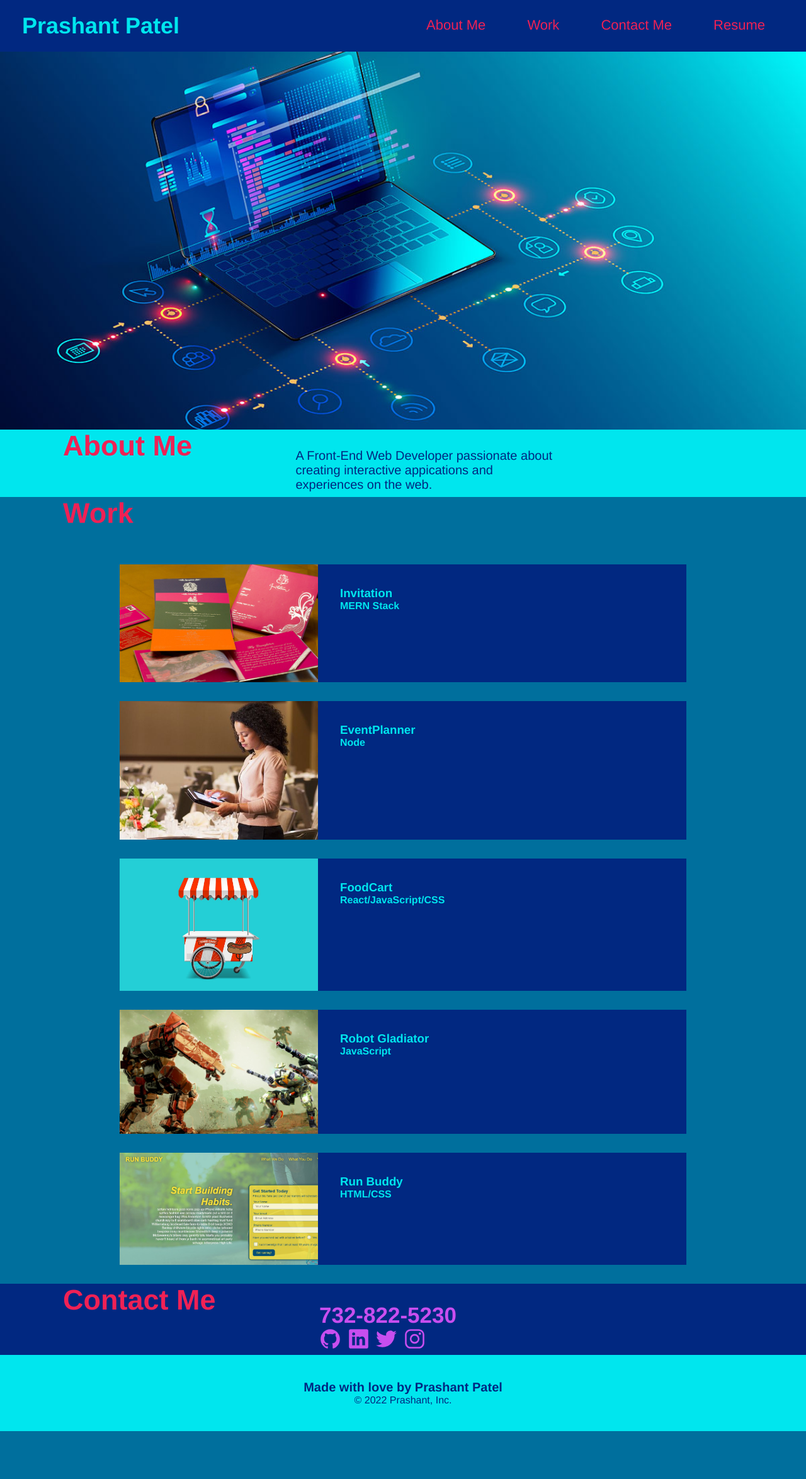
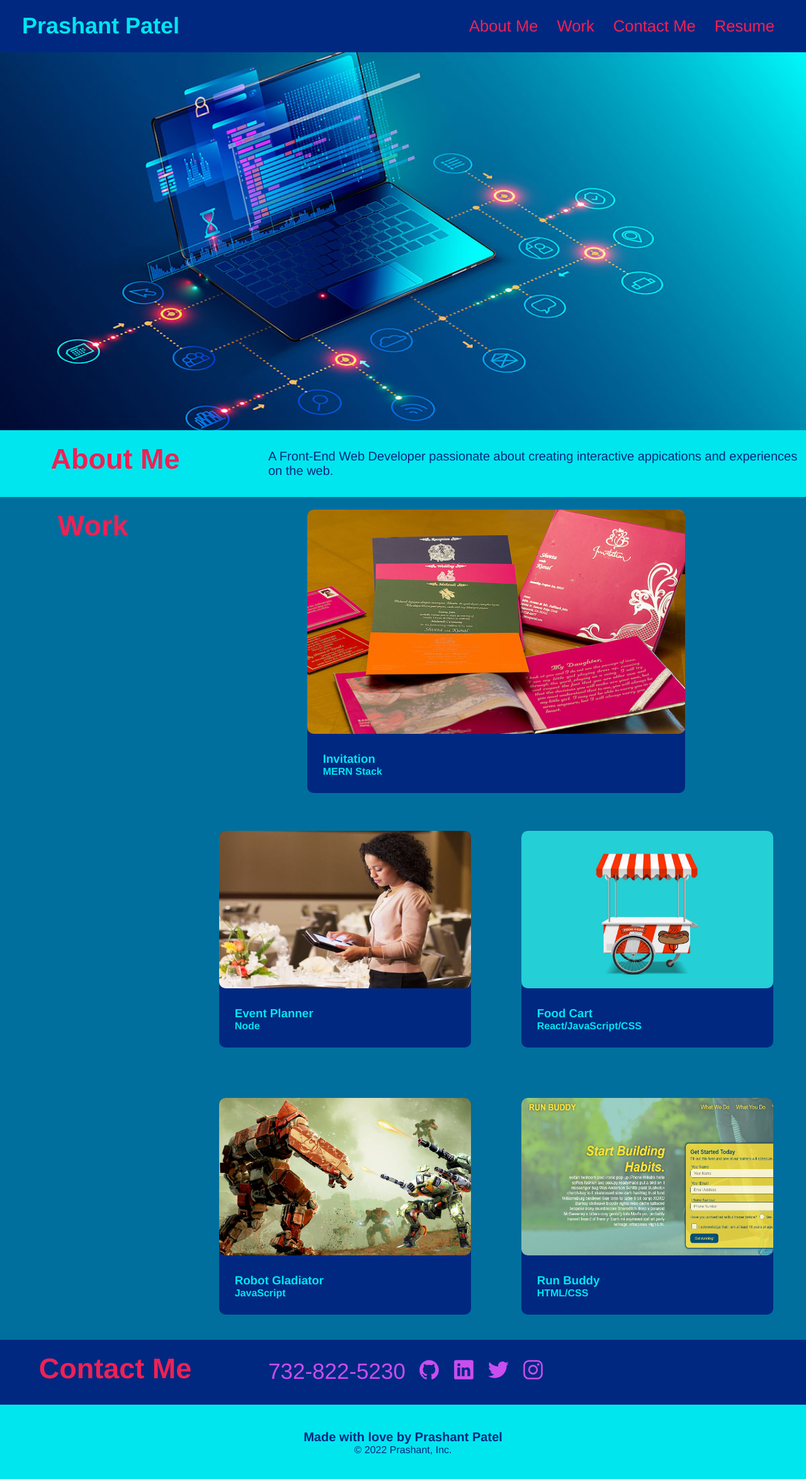
Before and after one commit to prashantp22/horiseon-1, a plain HTML site: page index.html in a window 1280 px wide. Shown: the whole page at 63% size. Before the commit the page ends 2272 px from the top, so only its background shows below. Drawn offline with nearby package versions, Linux system fonts and the light colour scheme.

Commit message:
add sizing and links

```diff
--- a/assets/CSS/style.css
+++ b/assets/CSS/style.css
@@ -13,6 +13,9 @@ body {
 header {
     padding: 20px 35px;
     background-color: #012881;
+    display: flex;
+    justify-content: space-between;
+    flex-wrap: wrap;
 }
 
 header h1{
@@ -20,7 +23,6 @@ header h1{
     font-size: 36px;
     color: #00e6ee;
     margin: 0;
-    display: inline;
 }
 
 header a {
@@ -33,13 +35,25 @@ header nav {
     margin: 7px 0;
 }
 
-header nav ul li {
-    display: inline;
-    margin: 0 30px;
-    font-weight: lighter;
-    font-size: 22px;
+header nav ul{
+    display: flex;
+    flex-wrap: wrap;
+    justify-content: space-between;
+    align-items: center;
+    list-style: none;
 }
 
+header nav ul li a {
+    padding: 10px 15px;
+    font-weight: lighter;
+    font-size: 2vw;
+}
+header nav ul li a:hover {
+    background: #00e6ee;
+    color: #012881;
+    border-radius: 15px;
+    text-shadow: none;
+  }
 .hero {
     background-image: url('../images/shutterstock.jpg');
     height: 600px;
@@ -50,71 +64,103 @@ header nav ul li {
 
 .aboutme{
     background-color: #00e6ee;
+    display: flex;
 }
 
+.aboutme div{
+    display: inline-flex;
+    vertical-align: top;
+    text-align: left;
+    margin: 30px 0 30px 60px;
+    flex-wrap: wrap;
+    flex: 70%;
+}
 .aboutme p{
     font-size: 20px;
+    color: #012881;
 }
 
 .section-title{
     font-size: 45px;
   color: #ef2155;
-  margin-bottom: 35px;
-  padding: 0 100px 20px 100px;
-  display: inline-block;
+  margin-top: 20px;
+  display: inline-flex;
+  flex: 30%;
+  justify-content: space-around;
 }
 
-.aboutme p{
-    color: #012881;
-    width: 410px;
-    display: inline-block;
-    vertical-align: top;
-    text-align: left;
-    margin: 30px 0 0 60px;
+.one{
+    display: flex;
+}
+.works{
+    width: 100%;
+    margin: 0 auto;
+    display: flex;
+    flex-wrap: wrap;
+    justify-content: center;
+    align-items: flex-start;
+}
+.work{
+    margin: 40px;
+    background: #012881;
+    color: #00e6ee;
+    flex: 0 0 400px;
+    border-radius: 10px;
+ }
+
+.grow{
+    margin: 20px;
+    background: #012881;
+    color: #00e6ee;
+    flex: 0 0 600px;
+    border-radius: 10px;
 }
 
-.work{
-    width: 900px;
-    margin: 0 auto 30px auto;
-    background: #012881;
-    color: #00e6ee;
-    overflow: auto;
- }
-
+.grow img{
+    width: 600px;
+    border-radius: 10px;
+}
 .work img{
-    width: 35%;
-    float: left;
+    width: 400px;
+    height: 250px;
+    border-radius: 10px;
 }
 
 .workname{
-    padding: 35px;
-    float: left;
-    width: 65%;
+    padding: 25px;
 }
 
-
+.works a{
+    text-decoration: none;
+}
 .contact{
     background-color: #012881;
+    display: flex;
 }
 
 .contact div{
-    width: 410px;
-  display: inline-block;
+  display: inline-flex;
   vertical-align: top;
   text-align: left;
-  margin: 30px 0 0 60px;
+  margin: 30px 0 30px 60px;
+  flex-wrap: wrap;
+  flex: 70%;
 }
 
-.contact h3{
+.contact p{
     color: #c84eef;
     font-size: 35px;
+    display: inline-flex;
 }
 .contact a{
     color: #c84eef;
     text-decoration: none;
     font-size: 35px;
+    margin: 0 0 0 20px;
 }
-
+.contact a:hover{
+    color: #00e6ee;
+}
 footer {
     background: #00e6ee;
     width: 100%;
@@ -128,3 +174,123 @@ footer h2 {
     font-size: 20px;
     margin: 0;
   }
+
+/* MEDIA QUERY FOR SMALLER DESKTOP SCREENS AND SMALLER */
+@media screen and (max-width: 980px) {
+    header {
+      padding-bottom: 0;
+      justify-content: center;
+      position: relative;
+    }
+
+    header h1 {
+      width: 100%;
+      text-align: center;
+    }
+
+    header nav ul {
+      margin-top: 20px;
+      width: 100%;
+      justify-content: center;
+    }
+
+    header nav ul li a {
+      font-size: 30px;
+    }
+
+    .aboutme{
+        flex-direction: column;
+    }
+
+    .aboutme div{
+        margin: 30px 30px 30px 30px;
+    }
+
+    .aboutme p{
+        width: 100%;
+        text-align: center;
+        font-size: 25px;
+        padding: 10px 10px 10px 10px;
+    }
+    .one{
+        flex-direction: column;
+    }
+    .works{
+        width: 100%;
+    }
+
+    .grow {
+        flex: 0 70%;
+    }
+
+    .contact{
+        flex-direction: column;
+    }
+
+    .contact div{
+        justify-content: center;
+    }
+}
+
+/* MEDIA QUERY FOR TABLETS AND SMALLER */
+@media screen and (max-width: 768px) {
+    .section-title {
+        width: 100%;
+      }
+      .aboutme p{
+          font-size: 35px;
+      }
+
+    .section {
+         padding: 30px 15px;
+    }
+    .work{
+        width: 400px;
+    }
+    .grow img{
+        width: 100%;
+    }
+    .work img{
+        width: 100%;
+    }
+    .contact{
+        flex-direction: column;
+    }
+
+    .contact div{
+        justify-content: center;
+    }
+}
+
+/* MEDIA QUERY FOR MOBILE PHONES AND SMALLER */
+@media screen and (max-width: 575px) {
+    body{
+        width: fit-content;
+    }
+    .aboutme p{
+        font-size: 20px;
+    }
+
+    .work{
+        flex: 0 100%
+    }
+
+    .grow{
+        flex: 100%;
+    }
+
+    .contact div{
+        margin: 20px 70px 20px 70px;
+    }
+
+    .contact p{
+        margin-left: 30px;
+        font-size: 30px;
+    }
+
+    .contact a{
+        margin-left: 30px;
+        font-size: 30px;
+    }
+
+}
--- a/index.html
+++ b/index.html
@@ -4,6 +4,7 @@
 <head>
     <meta charset="UTF-8">
     <link rel="stylesheet" href="assets/CSS/style.css">
+    <meta name="viewport" content="width=device-width, initial-scale=1.0" />
     <title>Prashant</title>
 </head>
 
@@ -36,38 +37,48 @@
     <!-- about me -->
     <section id="About Me" class="aboutme">
         <h2 class="section-title">About Me</h2>
+        <div>
             <p>
                 A Front-End Web Developer passionate about creating interactive appications and experiences on the web.
             </p>
+        </div>
     </section>
 
     <!-- work -->
-    <section id="Work" class="works">
+    <section id="Work" class="one">
         <h2 class="section-title">Work</h2>
-        <article class="work">
+        <div class="works">
+            <a href="">
+                <article class="grow">
                     <img src="./assets/images/invitation.jpg" alt="" />
                     <div class="workname">
                         <h3>Invitation</h3>
                         <h4>MERN Stack</h4>
                     </div>
                 </article>
+            </a>
 
+            <a href="">
                 <article class="work">
                     <img src="./assets/images/planner.jpg" alt="" />
                     <div class="workname">
-              <h3>EventPlanner</h3>
+                        <h3>Event Planner</h3>
                         <h4>Node</h4>
                     </div>
                 </article>
+            </a>
 
+            <a href="">
                 <article class="work">
                     <img src="./assets/images/foodcart.jpg" alt="" />
                     <div class="workname">
-              <h3>FoodCart</h3>
+                        <h3>Food Cart</h3>
                         <h4>React/JavaScript/CSS</h4>
                     </div>
                 </article>
+            </a>
 
+            <a href="">
                 <article class="work">
                     <img src="./assets/images/robot.jpg" alt="" />
                     <div class="workname">
@@ -75,7 +86,9 @@
                         <h4>JavaScript</h4>
                     </div>
                 </article>
+            </a>
 
+            <a href="https://prashantp22.github.io/run-buddy/">
                 <article class="work">
                     <img src="./assets/images/runbuddy.jpg" alt="" />
                     <div class="workname">
@@ -83,19 +96,20 @@
                         <h4>HTML/CSS</h4>
                     </div>
                 </article>
-
+            </a>
+        </div>
     </section>
 
     <!-- contact me -->
     <section id="Contact Me" class="contact">
         <h2 class="section-title">Contact Me</h2>
         <div>
-            <h3>732-822-5230</h3>
-            <a href="">
+            <p>732-822-5230</p>
+            <a href="https://github.com/prashantp22">
                 <ion-icon name="logo-github"></ion-icon>
             </a>
 
-            <a href="">
+            <a href="https://www.linkedin.com/in/prashant-patel-0678b050/">
                 <ion-icon name="logo-linkedin"></ion-icon>
             </a>
 
```
Lines whose indentation alone changed are shown as unchanged.
